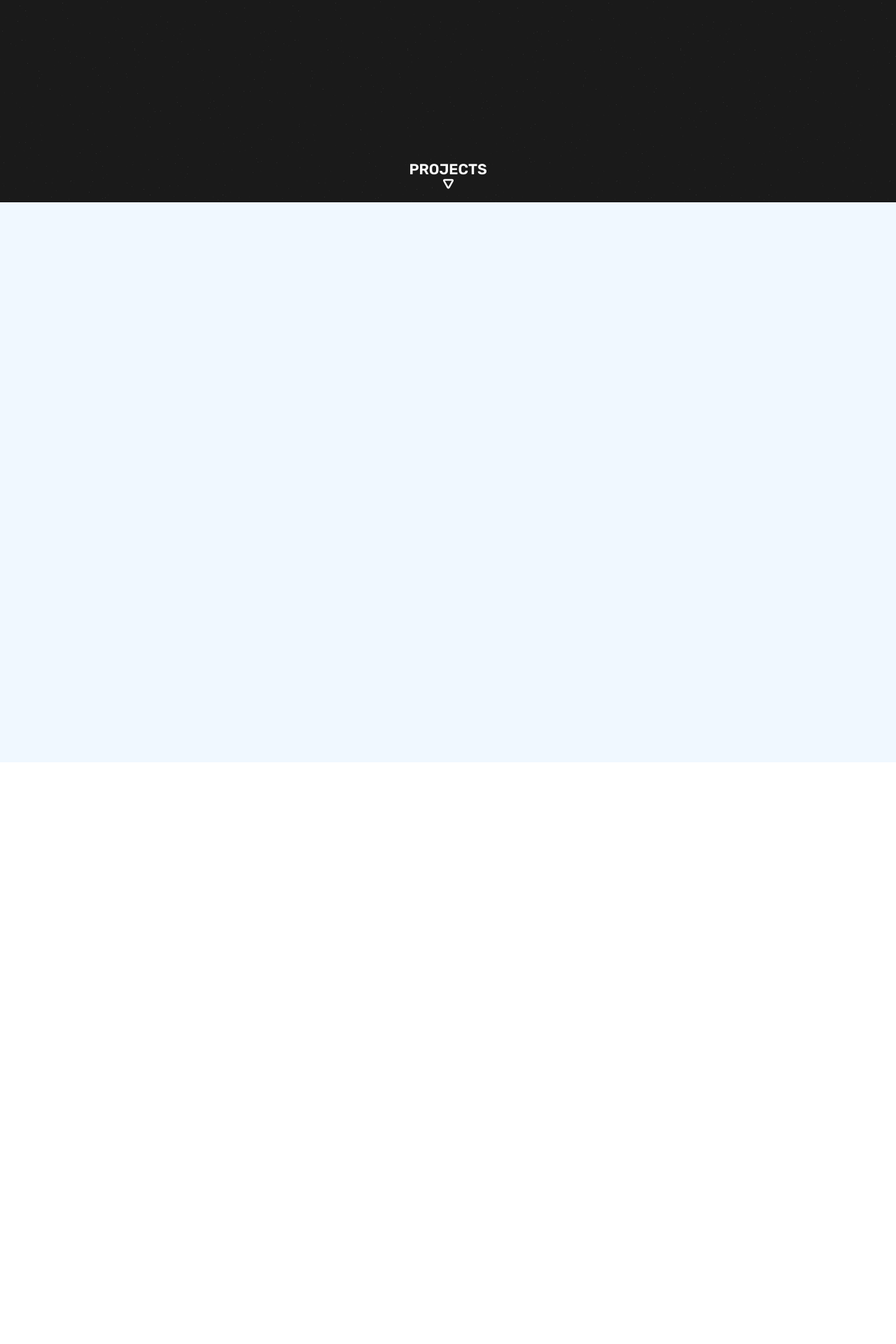
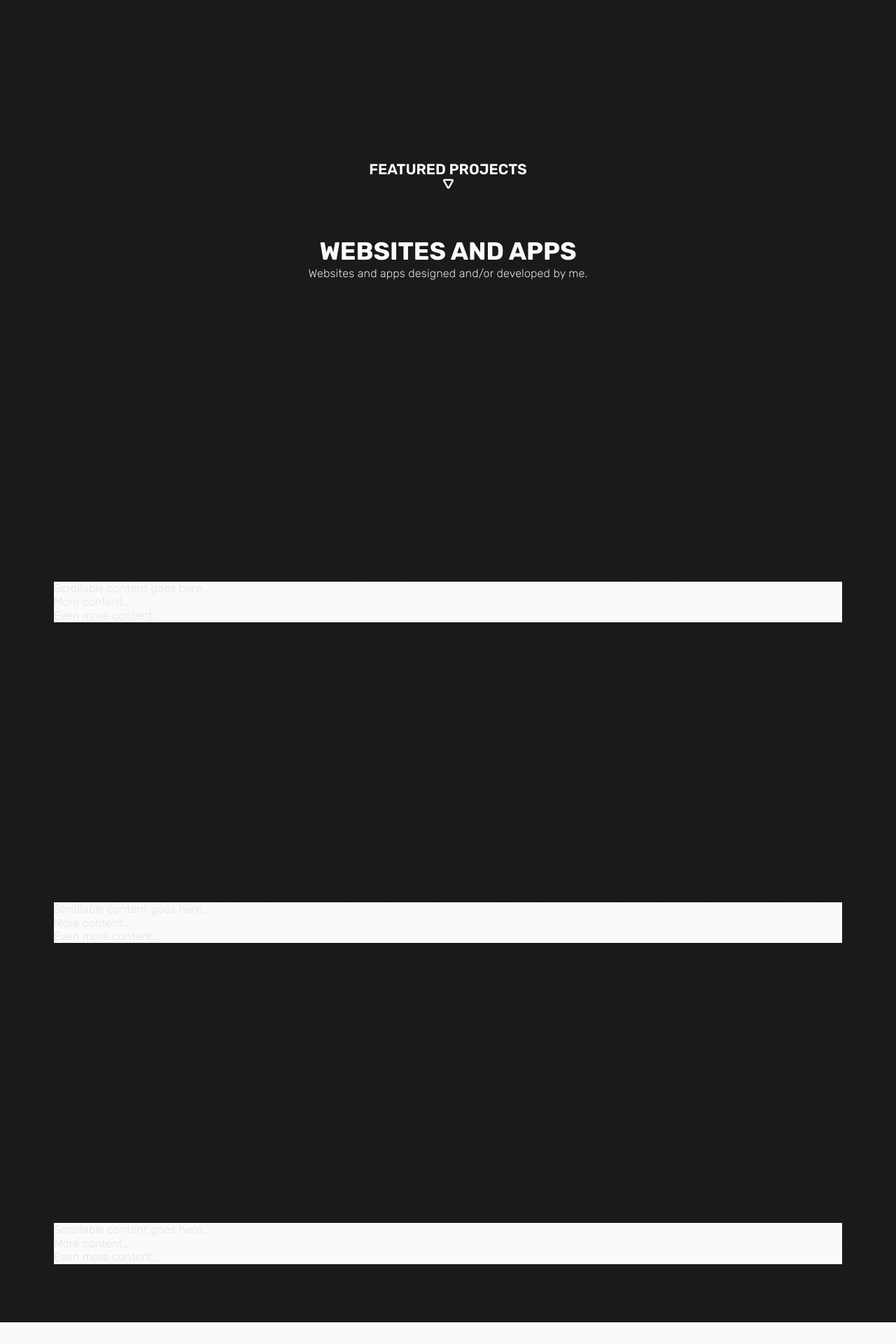
Before and after one commit to KiichiKatsu/Portfolio-Website, a React (Create React App) app in the folder portfolio/: page / in a window 1280 px wide. Shown: the part 511-2431 px from the top of the page at 70% size. Before the commit the page ends 1600 px from the top, so only its background shows below. Built offline with nearby package versions, Linux system fonts and the light colour scheme.

Commit message:
Added Skeleton for Projects Section

```diff
--- a/portfolio/src/App.js
+++ b/portfolio/src/App.js
@@ -5,6 +5,7 @@ import './Styles/Style.css';
 import Projects from './Components/Projects.js';
 import TopNav from './Components/TopNav.js';
 import ContactButtons from './Components/ContactButtons.js';
+import About from './Components/About.js';
 
 function App() {
   return (
@@ -28,11 +29,12 @@ function App() {
       </div>
 
       <div className="scrollIndicator">
-        <h2>PROJECTS</h2>
+        <h2>FEATURED PROJECTS</h2>
         <img src={arrowDown} alt=""/>
       </div>
 
       <Projects />
+      <About />
     </div>
   );
 }
--- /dev/null
+++ b/portfolio/src/Components/About.js
@@ -0,0 +1,10 @@
+import '../Styles/Style.css';
+
+function About() {
+  return (
+    <section id="AboutSec">
+    </section>
+  );
+}
+
+export default About;
--- a/portfolio/src/Components/Projects.js
+++ b/portfolio/src/Components/Projects.js
@@ -1,9 +1,60 @@
 import '../Styles/Style.css';
 
+import React, { useEffect, useRef, useState } from 'react';
+
 function Projects() {
+  const textRef = useRef(null);
+  const sectionRef = useRef(null);
+
+  const [sticky, setSticky] = useState(false);
+  const [atCenter, setAtCenter] = useState(false);
+
+  useEffect(() => {
+    const handleScroll = () => {
+      const top = sectionRef.current.getBoundingClientRect().top;
+      const bottom = sectionRef.current.getBoundingClientRect().bottom;
+      const viewportHeight = window.innerHeight;
+
+      if (top <= viewportHeight && bottom >= viewportHeight ) {
+        setSticky(true);
+        setAtCenter(true);
+      } else {
+        setSticky(false);
+        setAtCenter(false);
+      }
+    };
+
+    window.addEventListener('scroll', handleScroll);
+
+    return () => {
+      window.removeEventListener('scroll', handleScroll);
+    };
+  }, []);
+
   return (
-    <div id="ProjectContainer">
-    </div>
+    <section id="ProjectSection" ref={sectionRef}>
+      <div className={`sticky-text ${sticky ? 'sticky' : ''} ${atCenter ? 'center' : ''}`} ref={textRef}>
+          <h1>WEBSITES AND APPS</h1>
+          <p>Websites and apps designed and/or developed by me.</p>
+      </div>
+      <div className="Projects">
+        <div>
+          <p>Scrollable content goes here...</p>
+          <p>More content...</p>
+          <p>Even more content...</p>
+        </div>
+        <div>
+          <p>Scrollable content goes here...</p>
+          <p>More content...</p>
+          <p>Even more content...</p>
+        </div>
+        <div>
+          <p>Scrollable content goes here...</p>
+          <p>More content...</p>
+          <p>Even more content...</p>
+        </div>
+      </div>
+    </section>
   );
 }
 
--- a/portfolio/src/Components/TopNav.js
+++ b/portfolio/src/Components/TopNav.js
@@ -12,7 +12,7 @@ function TopNav() {
           <img className="StatusIndicator" alt=""/>
           <h5>AVAILABLE</h5>
         </div>
-        <button className="btn-aboutme">
+        <button>
           <img src={btnIcon} alt=""/>
           <h5>ABOUT ME</h5>
         </button>
--- a/portfolio/src/Styles/Style.css
+++ b/portfolio/src/Styles/Style.css
@@ -46,13 +46,14 @@ p, h1, h2, h3, h4, h5, h6 { overflow-wrap: break-word; }
 
   background-image: url(../Assets/Noise\ &\ Texture.svg);
   background-repeat: repeat;
+  scroll-behavior: smooth;
 }
 
 button{
   display: flex;
   align-items: center;
   justify-content:center;
-  padding: 4px 12px 4px 8px;
+  padding: 6px 12px 6px 7px;
 
   border-style: solid;
   border-color: var(--white);
@@ -137,17 +138,57 @@ button > img {
   align-items: center;
 
   height: 10vh;
-}
-/*---------------------------- PROJECTS ----------------------------*/
-#ProjectContainer {
-  background-color: aliceblue;
-  width: 100vw;
-  height: 100vh;
-
-  padding-top: 100px;
+  background-color: var(--primary);
 }
 
+/*---------------------------- PROJECTS ----------------------------*/
+#ProjectSection {
+  height: 200vh;
+  position: relative;
+  padding: 10vh 1vw;
+}
+
+.sticky-text {
+  position: sticky;
+  top: 50%;
+  transform: translateY(-50%);
+
+  display: flex;
+  flex-direction: column;
+
+  width: 100%;
+  padding: 0vh 10vw;
+  align-items: center;
+
+  z-index: -1;
+  text-align: center;
+}
+
+/* .sticky-text.sticky {
+  position: sticky;
+  top: 50%;
+}
+
+.sticky-text.center {
+  position: fixed;
+  top: 50%;
+} */
+
+.content {
+  position: relative;
+  z-index: 1; /* Ensure content scrolls over the background text */
+  padding: 20px;
+}
+
+.Projects > div {
+  margin: 50vh 5vw;
+  background-color: #FAFAFA;
+}
 /*----------------------------- ABOUT -----------------------------*/
+#AboutSec {
+  height: 100vh;
+  background-color: var(--white);
+}
 
 /* Large phones */
 @media only screen and (min-width: 640px) {}
```
